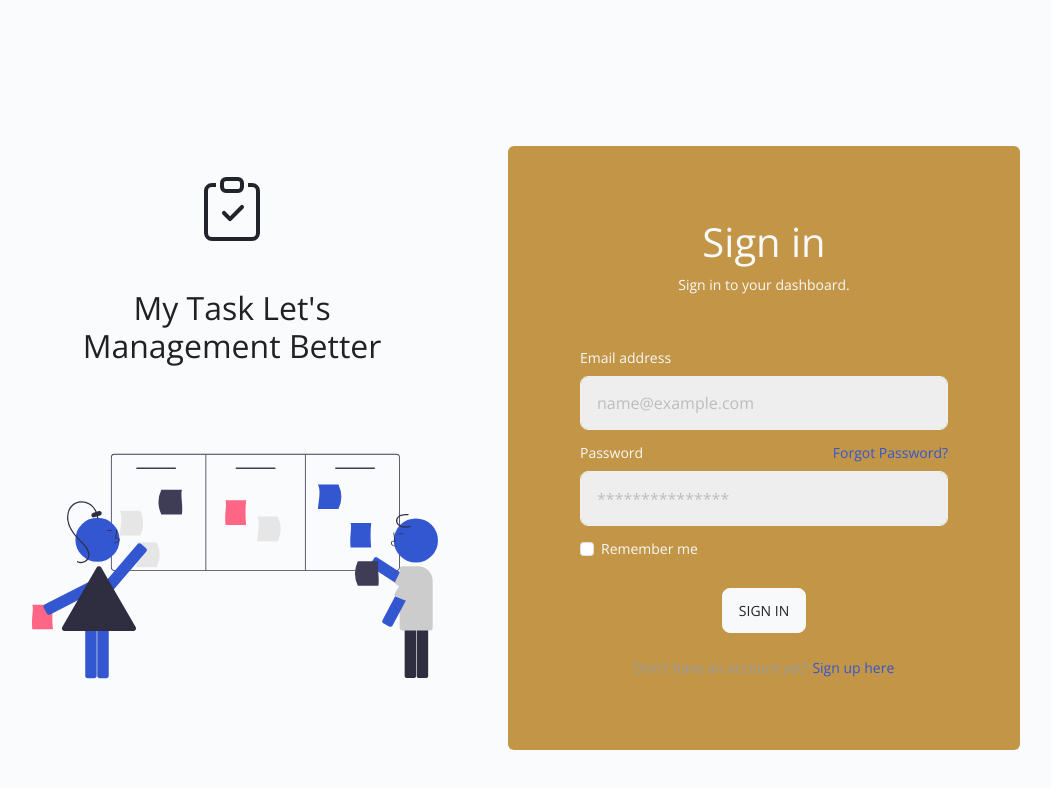
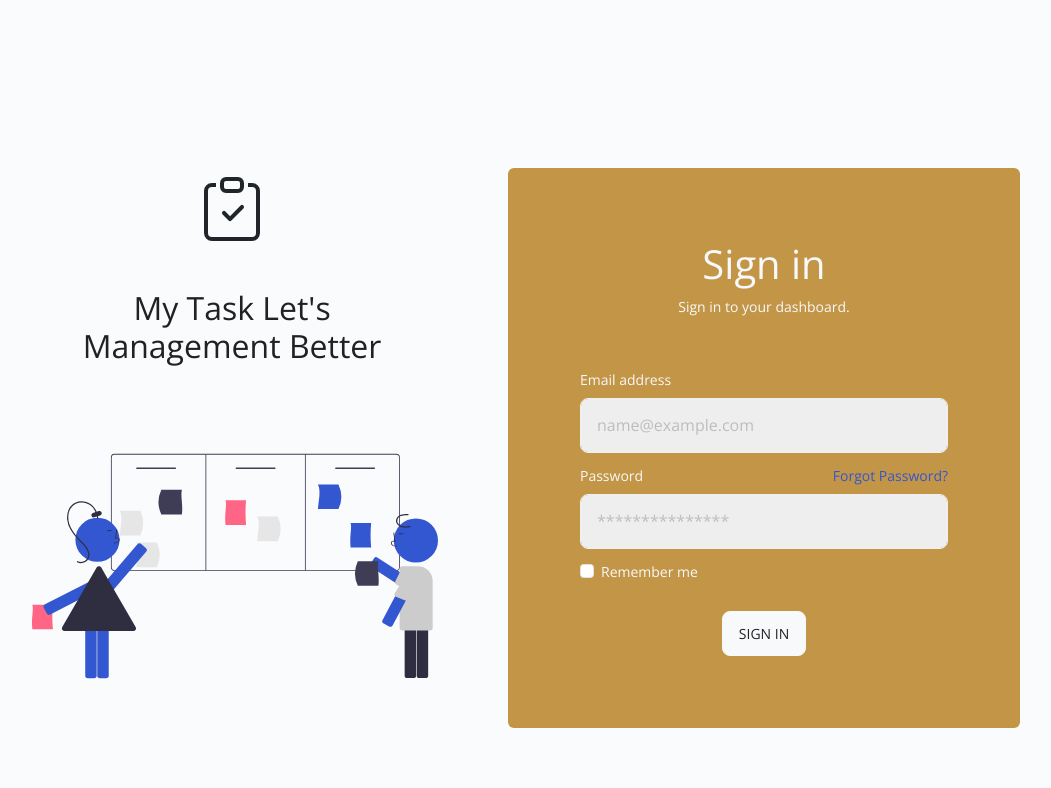
Before and after one commit to waynekhalifa/task-manager, a React (Create React App) app: page / in a window 1280 px wide. Shown: the top 788 px of the page, without its empty margins (142-1193 px from the left). Built offline with nearby package versions, Linux system fonts and the light colour scheme.

Commit message:
removes sing up link form login page

```diff
--- a/package.json
+++ b/package.json
@@ -6,6 +6,7 @@
     "@fullcalendar/daygrid": "^6.1.8",
     "@fullcalendar/interaction": "^6.1.8",
     "@fullcalendar/react": "^6.1.8",
+    "@hookform/resolvers": "latest",
     "@testing-library/jest-dom": "^5.16.5",
     "@testing-library/react": "^13.4.0",
     "@testing-library/user-event": "^13.5.0",
@@ -23,6 +24,7 @@
     "react-data-table-component": "^7.5.3",
     "react-dom": "^18.2.0",
     "react-drag-and-drop": "^3.0.0",
+    "react-hook-form": "latest",
     "react-nestable": "^2.0.0",
     "react-router-dom": "^6.12.1",
     "react-scripts": "5.0.1",
--- a/src/components/Auth/SignIn.tsx
+++ b/src/components/Auth/SignIn.tsx
@@ -74,14 +74,14 @@ const SignIn: React.FC = () => {
               SIGN IN
             </Link>
           </div>
-          <div className="col-12 text-center mt-4">
+          {/* <div className="col-12 text-center mt-4">
             <span className="text-muted">
               Don't have an account yet?{" "}
               <Link to="sign-up" className="text-secondary">
                 Sign up here
               </Link>
             </span>
-          </div>
+          </div> */}
         </form>
       </div>
     </div>
```
Also changed, not shown: 1 other file (tests, documents, lock files or other folders).
